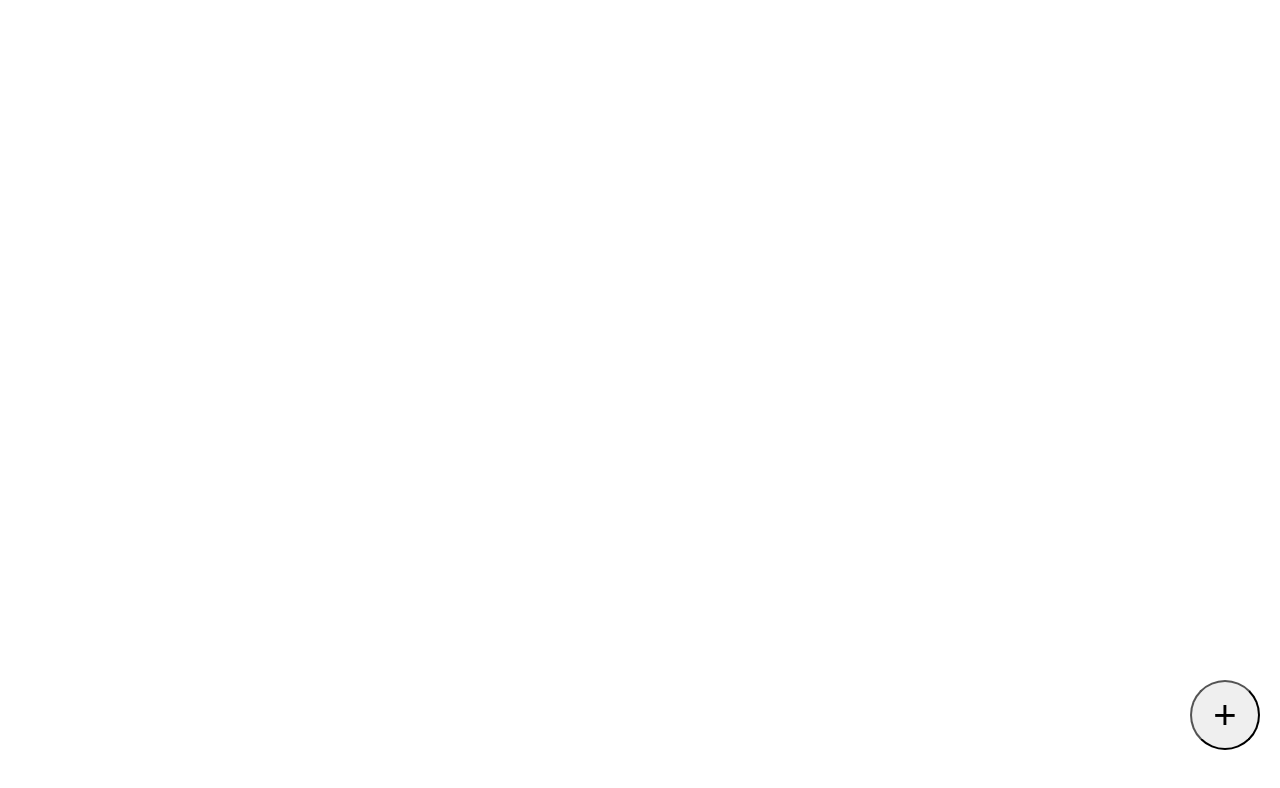
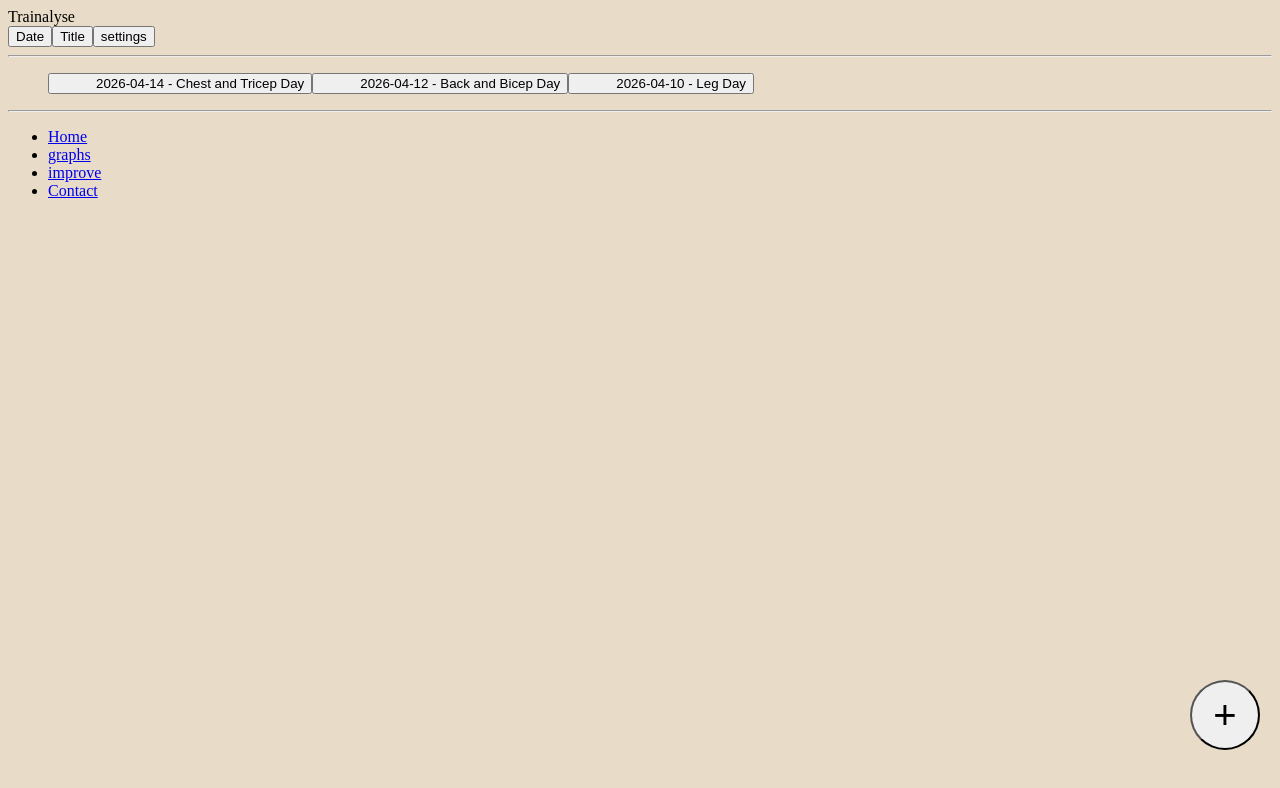
Before and after one commit to hrijumanadubey/trainalyse, a React (Vite) app: page / in a window 1280 px wide. Shown: the top 788 px of the page. Built offline with nearby package versions, Linux system fonts and the light colour scheme.

Commit message:
added buttons to the landing page, added json file with dummy data , and mapped it on the landing page with button displaying the day with date and title

```diff
--- a/src/App.jsx
+++ b/src/App.jsx
@@ -1,6 +1,8 @@
 import React from "react";
 import "./App.css";
 import { useNavigate } from "react-router-dom";
+import days from "./data/days.json";
+import Displayedday from "./Displayedday.jsx";
 
 function App() {
   const navigate = useNavigate();
@@ -8,11 +10,43 @@ function App() {
     navigate("/Day");
   };
   return (
-    <div>
+    <>
+      <div>Trainalyse</div>
+      <button>Date</button>
+      <button>Title</button>
+      <button>settings</button>
+
+      <hr></hr>
+      <ul>
+        {days.map((day) => (
+          <button>
+            <Displayedday date={day.date} title={day.title} />
+          </button>
+        ))}
+      </ul>
+
       <button onClick={handleClick} className="main">
         +
       </button>
-    </div>
+      <hr />
+
+      <nav>
+        <ul class="nav-links">
+          <li>
+            <a href="#">Home</a>
+          </li>
+          <li>
+            <a href="#">graphs</a>
+          </li>
+          <li>
+            <a href="#">improve</a>
+          </li>
+          <li>
+            <a href="#">Contact</a>
+          </li>
+        </ul>
+      </nav>
+    </>
   );
 }
 
--- /dev/null
+++ b/src/Displayedday.jsx
@@ -0,0 +1,13 @@
+import React from "react";
+
+function Displayedday({ date, title }) {
+  return (
+    <ul className="displayedday">
+      <div>
+        {date} - {title}
+      </div>
+    </ul>
+  );
+}
+
+export default Displayedday;
--- /dev/null
+++ b/src/data/days.json
@@ -0,0 +1,153 @@
+[
+  {
+    "id": 1,
+    "date": "2026-04-14",
+    "title": "Chest and Tricep Day",
+    "exercises": [
+      {
+        "id": 1,
+        "exerciseName": "Bench Press",
+        "exerciseType": "weightsAndReps",
+        "sets": [
+          {
+            "id": 1,
+            "dropsets": [
+              { "id": 1, "weight": 80, "reps": 10 },
+              { "id": 2, "weight": 70, "reps": 8 }
+            ]
+          },
+          {
+            "id": 2,
+            "dropsets": [
+              { "id": 1, "weight": 80, "reps": 10 }
+            ]
+          }
+        ]
+      },
+      {
+        "id": 2,
+        "exerciseName": "Tricep Pushdown",
+        "exerciseType": "weightsAndReps",
+        "sets": [
+          {
+            "id": 1,
+            "dropsets": [
+              { "id": 1, "weight": 30, "reps": 12 },
+              { "id": 2, "weight": 25, "reps": 10 }
+            ]
+          },
+          {
+            "id": 2,
+            "dropsets": [
+              { "id": 1, "weight": 30, "reps": 12 }
+            ]
+          }
+        ]
+      }
+    ]
+  },
+  {
+    "id": 2,
+    "date": "2026-04-12",
+    "title": "Back and Bicep Day",
+    "exercises": [
+      {
+        "id": 1,
+        "exerciseName": "Deadlift",
+        "exerciseType": "weightsAndReps",
+        "sets": [
+          {
+            "id": 1,
+            "dropsets": [
+              { "id": 1, "weight": 120, "reps": 5 }
+            ]
+          },
+          {
+            "id": 2,
+            "dropsets": [
+              { "id": 1, "weight": 120, "reps": 5 }
+            ]
+          },
+          {
+            "id": 3,
+            "dropsets": [
+              { "id": 1, "weight": 120, "reps": 4 }
+            ]
+          }
+        ]
+      },
+      {
+        "id": 2,
+        "exerciseName": "Barbell Curl",
+        "exerciseType": "weightsAndReps",
+        "sets": [
+          {
+            "id": 1,
+            "dropsets": [
+              { "id": 1, "weight": 40, "reps": 10 },
+              { "id": 2, "weight": 30, "reps": 8 }
+            ]
+          },
+          {
+            "id": 2,
+            "dropsets": [
+              { "id": 1, "weight": 40, "reps": 10 }
+            ]
+          }
+        ]
+      }
+    ]
+  },
+  {
+    "id": 3,
+    "date": "2026-04-10",
+    "title": "Leg Day",
+    "exercises": [
+      {
+        "id": 1,
+        "exerciseName": "Squat",
+        "exerciseType": "weightsAndReps",
+        "sets": [
+          {
+            "id": 1,
+            "dropsets": [
+              { "id": 1, "weight": 100, "reps": 8 }
+            ]
+          },
+          {
+            "id": 2,
+            "dropsets": [
+              { "id": 1, "weight": 100, "reps": 8 }
+            ]
+          },
+          {
+            "id": 3,
+            "dropsets": [
+              { "id": 1, "weight": 90, "reps": 6 }
+            ]
+          }
+        ]
+      },
+      {
+        "id": 2,
+        "exerciseName": "Wall Plank",
+        "exerciseType": "duration",
+        "sets": [
+          {
+            "id": 1,
+            "dropsets": [
+              { "id": 1, "minutes": 1, "seconds": 30 },
+              { "id": 2, "minutes": 1, "seconds": 0 }
+            ]
+          },
+          {
+            "id": 2,
+            "dropsets": [
+              { "id": 1, "minutes": 1, "seconds": 30 }
+            ]
+          }
+        ]
+      }
+    ]
+  }
+]
--- /dev/null
+++ b/src/design-system.css
@@ -0,0 +1,11 @@
+:root {
+    /* Colors */
+    --color-beige: #e8dcc8;
+    --color-white: #ffffff;
+    --color-black: #000000;
+
+    /* Semantic tokens */
+    --bg-page: var(--color-beige);
+    --bg-surface: var(--color-white);
+    --text-primary: var(--color-black);
+}
--- a/src/index.css
+++ b/src/index.css
@@ -0,0 +1,4 @@
+body {
+    background-color: var(--bg-page);
+    color: var(--text-primary);
+}
--- a/src/main.jsx
+++ b/src/main.jsx
@@ -4,6 +4,7 @@ import { BrowserRouter, Routes, Route } from "react-router-dom";
 import "./index.css";
 import App from "./App.jsx";
 import Day from "./Day.jsx";
+import "./design-system.css";
 
 createRoot(document.getElementById("root")).render(
   <StrictMode>
```
